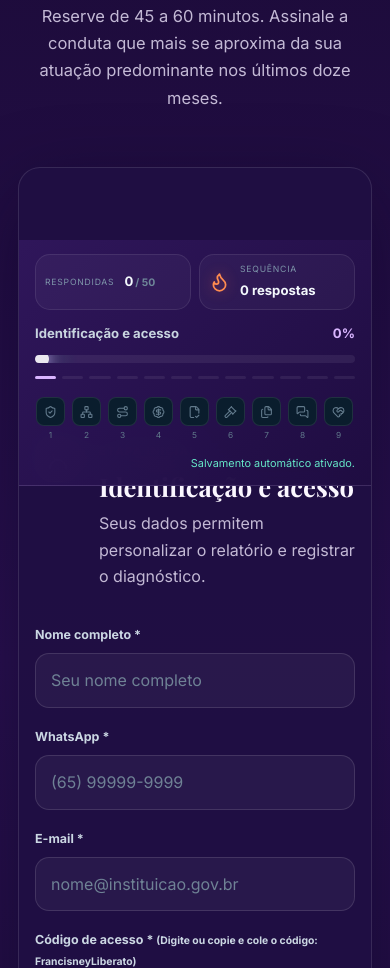
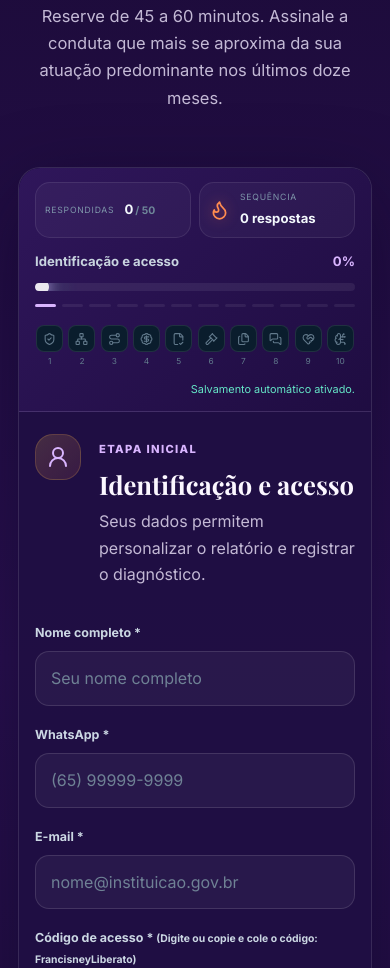
Before and after one commit to francisneyliberato/francisneyliberato-agente-contratacao-pregoeiro, a website: page index.html in a window 390 px wide. Shown: the part 3343-4311 px from the top of the page. Drawn offline with nearby package versions, Linux system fonts and the light colour scheme; no server answers.

Commit message:
Ajusta painel do teste em celulares

```diff
--- a/index.html
+++ b/index.html
@@ -10,7 +10,7 @@
   <link rel="preconnect" href="https://fonts.googleapis.com">
   <link rel="preconnect" href="https://fonts.gstatic.com" crossorigin>
   <link href="https://fonts.googleapis.com/css2?family=Inter:wght@400;500;600;700;800&family=Playfair+Display:wght@600;700;800&display=swap" rel="stylesheet">
-  <link rel="stylesheet" href="/styles.css?v=2.0.9">
+  <link rel="stylesheet" href="/styles.css?v=2.1.0">
   <script src="https://unpkg.com/lucide@0.468.0/dist/umd/lucide.min.js" defer></script>
   <script src="/vendor/jspdf.umd.min.js?v=2.0.7" defer></script>
   <script src="https://cdnjs.cloudflare.com/ajax/libs/html2canvas/1.4.1/html2canvas.min.js" defer></script>
--- a/styles.css
+++ b/styles.css
@@ -522,6 +522,8 @@ h1 em { color:transparent; background:linear-gradient(90deg,var(--gold),#ff8f62)
   .feature-link-grid,.publisher-shell { grid-template-columns:1fr; }
 }
 @media (max-width:700px) {
+  /* No celular, o painel não pode cobrir o título da dimensão ao avançar. */
+  .progress-wrap { position:static; }
   .section { padding-left:18px; padding-right:18px; }
   .brand small { display:none; }
   .benefit-grid { grid-template-columns:1fr 1fr; }
@@ -568,10 +570,9 @@ h1 em { color:transparent; background:linear-gradient(90deg,var(--gold),#ff8f62)
   .game-hud strong { font-size:.82rem; }
   .hud-streak svg { width:21px; }
   .progress-copy { font-size:.82rem; }
-  .mission-map { gap:5px; overflow-x:auto; padding:4px 0 6px; scrollbar-width:none; }
-  .mission-map::-webkit-scrollbar { display:none; }
-  .mission-node { min-width:31px; }
-  .mission-node span { width:29px; height:29px; }
+  .mission-map { grid-template-columns:repeat(10,minmax(0,1fr)); gap:3px; overflow:visible; padding:4px 0 6px; }
+  .mission-node { min-width:0; }
+  .mission-node span { width:27px; height:27px; }
   .draft-status { margin-top:6px; font-size:.68rem; }
   .form-step { padding:22px 16px 28px; }
   .step-heading { align-items:flex-start; }
```
